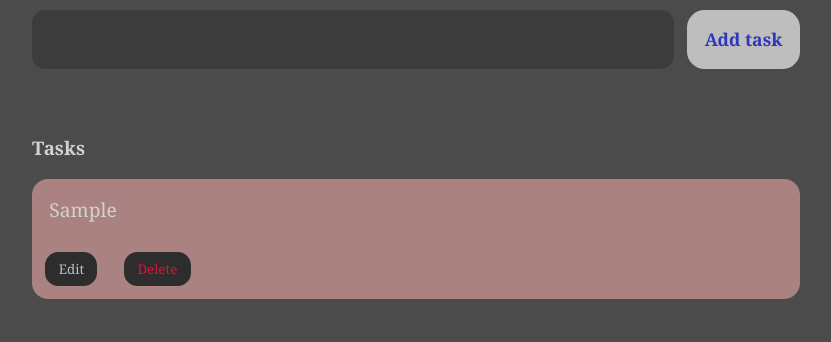
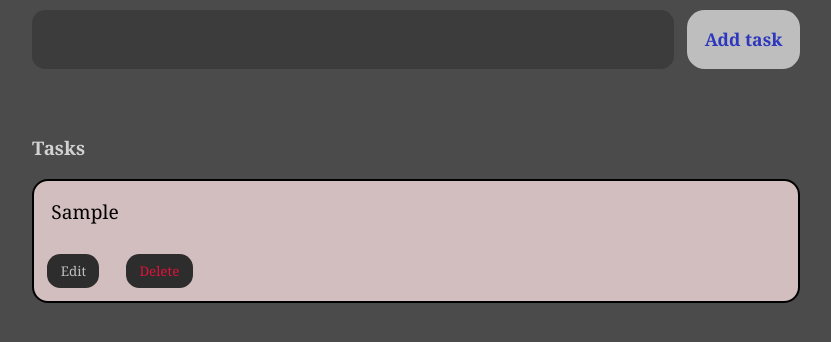
Before and after one commit to Rick97/to-do-list, a plain HTML site: page index.html in a window 1280 px wide. Both pictures are taken after typing "Sample" into the empty fields and a click on the input "Add task". Shown: the part 132-474 px from the top of the page, without its empty margins (224-1055 px from the left). Drawn offline with Linux system fonts and the light colour scheme.

Commit message:
Update todolist.css

```diff
--- a/todolist.css
+++ b/todolist.css
@@ -2,7 +2,7 @@
     --dark: rgb(75, 75, 75);
     --darker: rgb(60, 60, 60);
     --darkest: rgb(45,45,45);
-    --light: rgb(170, 130, 130);
+    --light: rgb(210, 190, 190);
     --lighter: rgb(190,190,190);
     --lightest: rgb(210,210,210);
     --blue:rgb(45, 55, 190);
@@ -72,12 +72,14 @@ main{
 .task{
     background-color: var(--light);
     border-radius: 1em;
+    border: 2px solid black;
+    margin-bottom: 1em;
 }
 
 .text{
     box-sizing: border-box;
     margin: 0.8em;
-    color: var(--lightest);
+    color: black;
     font-size: 1.2em;
 }
 
```
